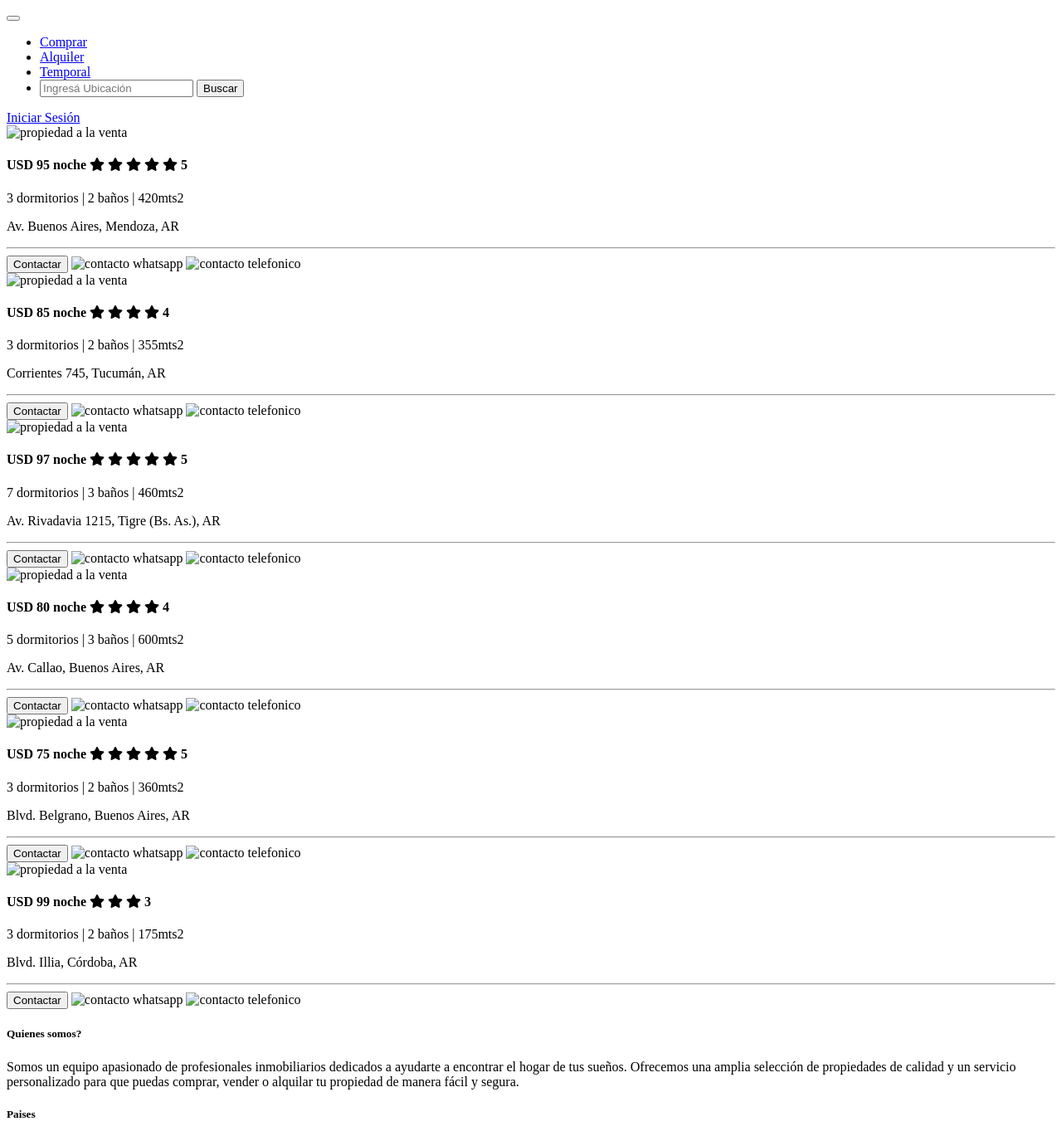
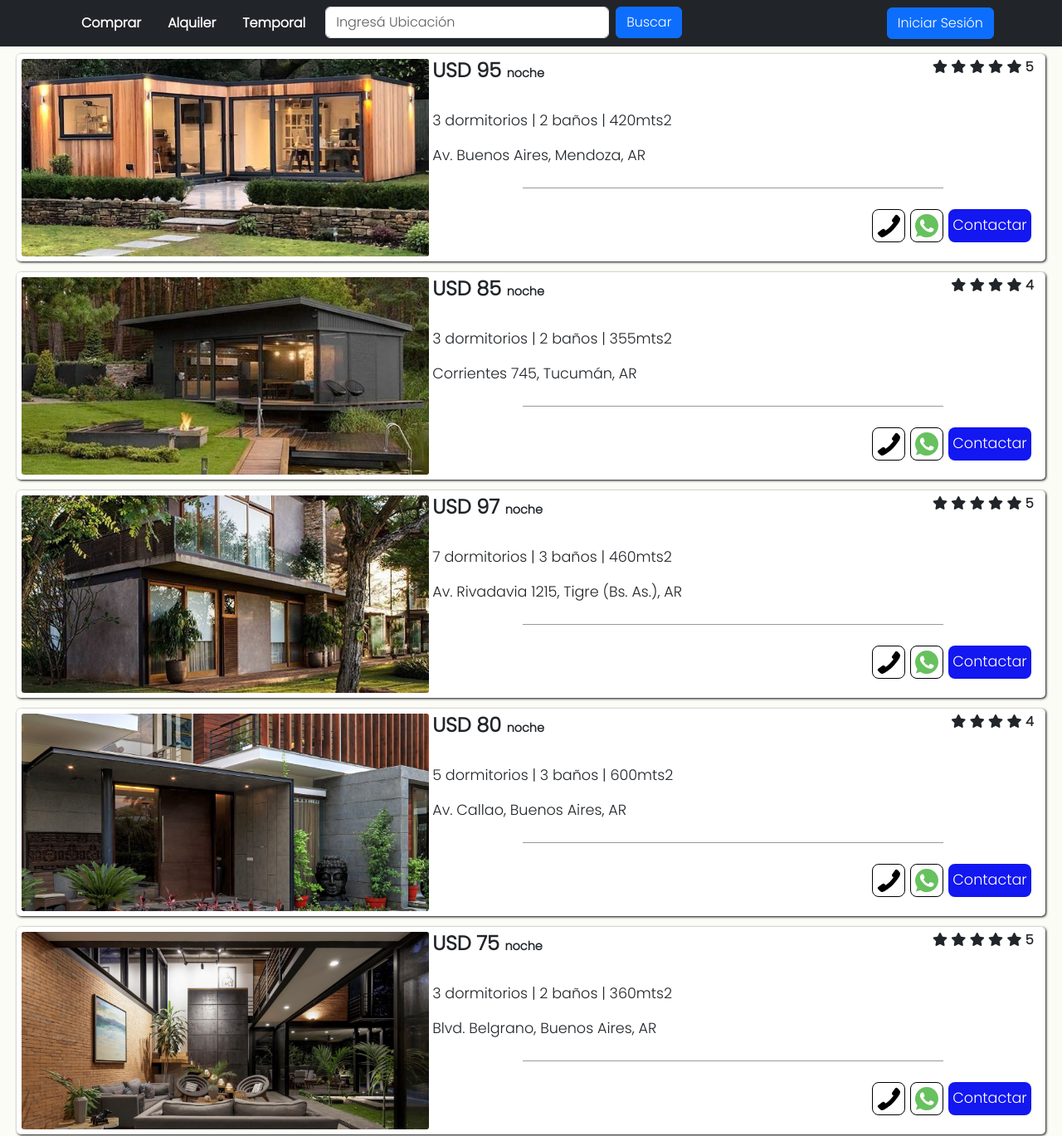
Before and after one commit to ennio21/PF-EnnioPolicardo, a website: page pages/temporal.html in a window 1280 px wide. Shown: the top 1369 px of the page at 83% size. Drawn offline with nearby package versions, Linux system fonts and the light colour scheme; files that its build step writes are made by us from their sources; the site is published under a folder, as on GitHub Pages, so addresses that start at the root find nothing.

Commit message:
arreglos de linkeo

```diff
--- a/index.html
+++ b/index.html
@@ -15,9 +15,9 @@
     <!-- Debajo inserto link iconos fontawesom del footer -->
     <link rel="stylesheet" href="https://use.fontawesome.com/releases/v5.12.1/css/all.css" crossorigin="anonymous">
     <!-- Debajo linkeo el CSS de bootstrap -->
-    <link rel="stylesheet" href="/root/node_modules/bootstrap/dist/css/bootstrap.min.css">
+    <link rel="stylesheet" href="node_modules/bootstrap/dist/css/bootstrap.min.css">
     <!-- Debajo linkeo el HTML con el CSS-->
-    <link rel="stylesheet" href="/Root/css/style.css">
+    <link rel="stylesheet" href="css/style.css">
 </head>
 
 <body>
@@ -41,13 +41,13 @@
       <div class="collapse navbar-collapse" id="navbarNav">
         <ul class="navbar-nav">
           <li class="nav-item mx-2">
-            <a href="/Root/pages/compra.html" class="nav-link" aria-label="comprar">Comprar</a>
+            <a href="pages/compra.html" class="nav-link" aria-label="comprar">Comprar</a>
           </li>
           <li class="nav-item mx-2">
-            <a href="/Root/pages/alquiler.html" class="nav-link" aria-label="alquilar">Alquiler</a>
+            <a href="/root/pages/alquiler.html" class="nav-link" aria-label="alquilar">Alquiler</a>
           </li>
           <li class="nav-item mx-2">
-            <a href="/Root/pages/temporal.html" class="nav-link" aria-label="temporal">Temporal</a>
+            <a href="pages/temporal.html" class="nav-link" aria-label="temporal">Temporal</a>
           </li>
           <li class="nav-item mx-2">
             <form action="" class="d-flex col-8 col-lg-12" role="search">
@@ -58,7 +58,7 @@
         </ul>
       </div>
 
-      <a class="btn btn-primary my-4 my-lg-0 mx-2 mx-lg-0" href="/Root/pages/inicio-sesion.html" aria-label="inicio de sesión">Iniciar Sesión</a>
+      <a class="btn btn-primary my-4 my-lg-0 mx-2 mx-lg-0" href="pages/inicio-sesion.html" aria-label="inicio de sesión">Iniciar Sesión</a>
 
     </div>
   </nav>
@@ -73,21 +73,21 @@
       </div>
       <div class="carousel-inner">
         <div class="carousel-item active">
-          <img src="/Root/img/carrusel-1.jpg" class="d-block w-100" alt="imagen de fondo">
+          <img src="img/carrusel-1.jpg" class="d-block w-100" alt="imagen de fondo">
           <div class="carousel-caption d-md-block">
             <h4>Comprar</h4>
             <p>Explora el listado de propiedades a la venta que preparamos para vos.</p>
           </div>
         </div>
         <div class="carousel-item">
-          <img src="/Root/img/carrusel-2.jpg" class="d-block w-100" alt="imagen de fondo">
+          <img src="img/carrusel-2.jpg" class="d-block w-100" alt="imagen de fondo">
           <div class="carousel-caption d-md-block">
             <h5>Alquilar</h5>
             <p>Preparamos una lista de propiedades en alquiler con mucha variedad de fotos.</p>
           </div>
         </div>
         <div class="carousel-item">
-          <img src="/Root/img/carrusel-3.jpg" class="d-block w-100" alt="imagen de fondo">
+          <img src="img/carrusel-3.jpg" class="d-block w-100" alt="imagen de fondo">
           <div class="carousel-caption d-md-block">
             <h5>Temporal</h5>
             <p>Elegí el lugar donde queres pasar tus vacaciones.</p>
@@ -204,6 +204,6 @@
 
 
   <!-- Debajo linkeo el JS de bootstrap -->
-  <script src="/root/node_modules/bootstrap/dist/js/bootstrap.min.js"></script>
+  <script src="node_modules/bootstrap/dist/js/bootstrap.min.js"></script>
 </body>
 </html>
--- a/pages/temporal.html
+++ b/pages/temporal.html
@@ -11,9 +11,9 @@
     <!-- Debajo inserto link iconos fontawesom del footer -->
     <link rel="stylesheet" href="https://use.fontawesome.com/releases/v5.12.1/css/all.css" crossorigin="anonymous">
     <!-- Debajo linkeo el CSS de bootstrap -->
-    <link rel="stylesheet" href="/Root/node_modules/bootstrap/dist/css/bootstrap.min.css">
+    <link rel="stylesheet" href="../node_modules/bootstrap/dist/css/bootstrap.min.css">
     <!-- debajo linkeo con el CSS -->
-    <link rel="stylesheet" href="/Root/css/style.css">
+    <link rel="stylesheet" href="../css/style.css">
 </head>
 <body id="bodyPropiedades">
 
@@ -36,13 +36,13 @@
         <div class="collapse navbar-collapse" id="navbarNav">
           <ul class="navbar-nav">
             <li class="nav-item mx-2">
-              <a href="#" class="nav-link" aria-label="comprar">Comprar</a>
+              <a href="./compra.html" class="nav-link" aria-label="comprar">Comprar</a>
             </li>
             <li class="nav-item mx-2">
-              <a href="/Root/pages/alquiler.html" class="nav-link" aria-label="alquilar">Alquiler</a>
+              <a href="./alquiler.html" class="nav-link" aria-label="alquilar">Alquiler</a>
             </li>
             <li class="nav-item mx-2">
-              <a href="/Root/pages/temporal.html" class="nav-link" aria-label="temporal">Temporal</a>
+              <a href="#" class="nav-link" aria-label="temporal">Temporal</a>
             </li>
             <li class="nav-item mx-2">
               <form action="" class="d-flex col-8 col-lg-12" role="search">
@@ -53,7 +53,7 @@
           </ul>
         </div>
 
-        <a class="btn btn-primary my-4 my-lg-0 mx-2 mx-lg-0" href="/Root/pages/inicio-sesion.html" aria-label="inicio de sesión">Iniciar Sesión</a>
+        <a class="btn btn-primary my-4 my-lg-0 mx-2 mx-lg-0" href="./inicio-sesion.html" aria-label="inicio de sesión">Iniciar Sesión</a>
 
       </div>
   </nav>
@@ -61,7 +61,7 @@
     <!-- CONTENIDO PRINCIPAL-->
   <main id="main-content">
     <section class="prop">
-      <img src="/Root/img/temporal-1.jpg" alt="propiedad a la venta" class="img-prop">
+      <img src="../img/temporal-1.jpg" alt="propiedad a la venta" class="img-prop">
 
       <div class="contenidoTemporal">
         <h4>USD 95
@@ -80,14 +80,14 @@
         <hr class="divisor"/>
         <div class="botones">
           <input type="submit" value="Contactar" class="contacto" aria-label="contacto">
-          <img src="/Root/img/icon-whatsapp.svg" alt="contacto whatsapp" aria-label="contacto por whatsapp" class="contacto">
-          <img src="/Root/img/icon-phone.svg" alt="contacto telefonico" aria-label="contacto telefonico" class="contacto">
+          <img src="../img/icon-whatsapp.svg" alt="contacto whatsapp" aria-label="contacto por whatsapp" class="contacto">
+          <img src="../img/icon-phone.svg" alt="contacto telefonico" aria-label="contacto telefonico" class="contacto">
         </div>
       </div>
     </section>
 
     <section class="prop">
-      <img src="/Root/img/temporal-2.jpg" alt="propiedad a la venta" class="img-prop">
+      <img src="../img/temporal-2.jpg" alt="propiedad a la venta" class="img-prop">
 
       <div class="contenidoTemporal">
         <h4>USD 85
@@ -105,14 +105,14 @@
         <hr class="divisor"/>
         <div class="botones">
           <input type="submit" value="Contactar" class="contacto" aria-label="contacto">
-          <img src="/Root/img/icon-whatsapp.svg" alt="contacto whatsapp" aria-label="contacto por whatsapp" class="contacto">
-          <img src="/Root/img/icon-phone.svg" alt="contacto telefonico" aria-label="contacto telefonico" class="contacto">
+          <img src="../img/icon-whatsapp.svg" alt="contacto whatsapp" aria-label="contacto por whatsapp" class="contacto">
+          <img src="../img/icon-phone.svg" alt="contacto telefonico" aria-label="contacto telefonico" class="contacto">
         </div>
       </div>
     </section>
 
     <section class="prop">
-      <img src="/Root/img/temporal-3.jpg" alt="propiedad a la venta" class="img-prop">
+      <img src="../img/temporal-3.jpg" alt="propiedad a la venta" class="img-prop">
 
       <div class="contenidoTemporal">
         <h4>USD 97
@@ -131,13 +131,13 @@
         <hr class="divisor"/>
         <div class="botones">
           <input type="submit" value="Contactar" class="contacto" aria-label="contacto">
-          <img src="/Root/img/icon-whatsapp.svg" alt="contacto whatsapp" aria-label="contacto por whatsapp" class="contacto">
-          <img src="/Root/img/icon-phone.svg" alt="contacto telefonico" aria-label="contacto telefonico" class="contacto">
+          <img src="../img/icon-whatsapp.svg" alt="contacto whatsapp" aria-label="contacto por whatsapp" class="contacto">
+          <img src="../img/icon-phone.svg" alt="contacto telefonico" aria-label="contacto telefonico" class="contacto">
         </div>
       </div>
     </section>
     <section class="prop">
-      <img src="/Root/img/temporal-4.jpg" alt="propiedad a la venta" class="img-prop">
+      <img src="../img/temporal-4.jpg" alt="propiedad a la venta" class="img-prop">
 
       <div class="contenidoTemporal">
         <h4>USD 80
@@ -155,13 +155,13 @@
         <hr class="divisor"/>
         <div class="botones">
           <input type="submit" value="Contactar" class="contacto" aria-label="contacto">
-          <img src="/Root/img/icon-whatsapp.svg" alt="contacto whatsapp" aria-label="contacto por whatsapp" class="contacto">
-          <img src="/Root/img/icon-phone.svg" alt="contacto telefonico" aria-label="contacto telefonico" class="contacto">
+          <img src="../img/icon-whatsapp.svg" alt="contacto whatsapp" aria-label="contacto por whatsapp" class="contacto">
+          <img src="../img/icon-phone.svg" alt="contacto telefonico" aria-label="contacto telefonico" class="contacto">
         </div>
       </div>
     </section>
     <section class="prop">
-      <img src="/Root/img/temporal-5.jpg" alt="propiedad a la venta" class="img-prop">
+      <img src="../img/temporal-5.jpg" alt="propiedad a la venta" class="img-prop">
       <div class="contenidoTemporal">
         <h4>USD 75
           <span class="noche">noche</span>
@@ -179,13 +179,13 @@
         <hr class="divisor"/>
         <div class="botones">
           <input type="submit" value="Contactar" class="contacto" aria-label="contacto">
-          <img src="/Root/img/icon-whatsapp.svg" alt="contacto whatsapp" aria-label="contacto por whatsapp" class="contacto">
-          <img src="/Root/img/icon-phone.svg" alt="contacto telefonico" aria-label="contacto telefonico"class="contacto">
+          <img src="../img/icon-whatsapp.svg" alt="contacto whatsapp" aria-label="contacto por whatsapp" class="contacto">
+          <img src="../img/icon-phone.svg" alt="contacto telefonico" aria-label="contacto telefonico"class="contacto">
         </div>
       </div>
     </section>
     <section class="prop">
-      <img src="/Root/img/temporal-6.webp" alt="propiedad a la venta" class="img-prop">
+      <img src="../img/temporal-6.webp" alt="propiedad a la venta" class="img-prop">
 
       <div class="contenidoTemporal">
         <h4>USD 99
@@ -202,8 +202,8 @@
         <hr class="divisor"/>
         <div class="botones">
           <input type="submit" value="Contactar" class="contacto" aria-label="contacto">
-          <img src="/Root/img/icon-whatsapp.svg" alt="contacto whatsapp" aria-label="contacto por whatsapp" class="contacto">
-          <img src="/Root/img/icon-phone.svg" alt="contacto telefonico" aria-label="contacto telefonico" class="contacto">
+          <img src="../img/icon-whatsapp.svg" alt="contacto whatsapp" aria-label="contacto por whatsapp" class="contacto">
+          <img src="../img/icon-phone.svg" alt="contacto telefonico" aria-label="contacto telefonico" class="contacto">
         </div>
       </div>
     </section>
@@ -305,6 +305,6 @@
 
 
 <!-- Debajo linkeo el JS de bootstrap -->
-<script src="/Root/node_modules/bootstrap/dist/js/bootstrap.min.js"></script>
+<script src="../node_modules/bootstrap/dist/js/bootstrap.min.js"></script>
 </body>
 </html>
```
Also changed, not shown: pages/alquiler.html (+24 -24 lines), pages/compra.html (+24 -24 lines), pages/inicio-sesion.html (+2 -2 lines), img/icon-star.svg (deleted).
